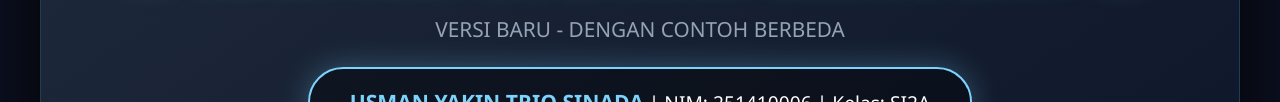
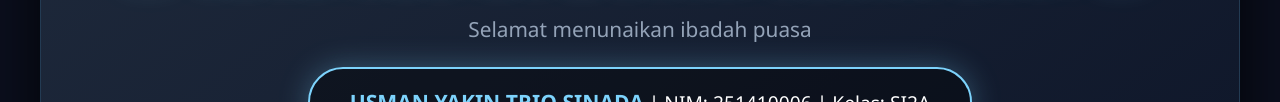
Before and after one commit to yakinnzz/USMAN-YAKIN---, a plain HTML site: page index.html in a window 1280 px wide. Shown: the part 180-282 px from the top of the page. Drawn offline with Linux system fonts and the light colour scheme.

Commit message:
Update index.html

```diff
--- a/index.html
+++ b/index.html
@@ -447,7 +447,7 @@
     <div class="container">
         <div class="header">
             <h1>✨ CONSTRUCTOR & ENKAPSULASI DART ✨</h1>
-            <h3>VERSI BARU - DENGAN CONTOH BERBEDA</h3>
+            <h3>Selamat menunaikan ibadah puasa </h3>
             <div class="info">
                 <strong>USMAN YAKIN TRIO SINADA</strong> | NIM: 251410006 | Kelas: SI2A
             </div>
```
